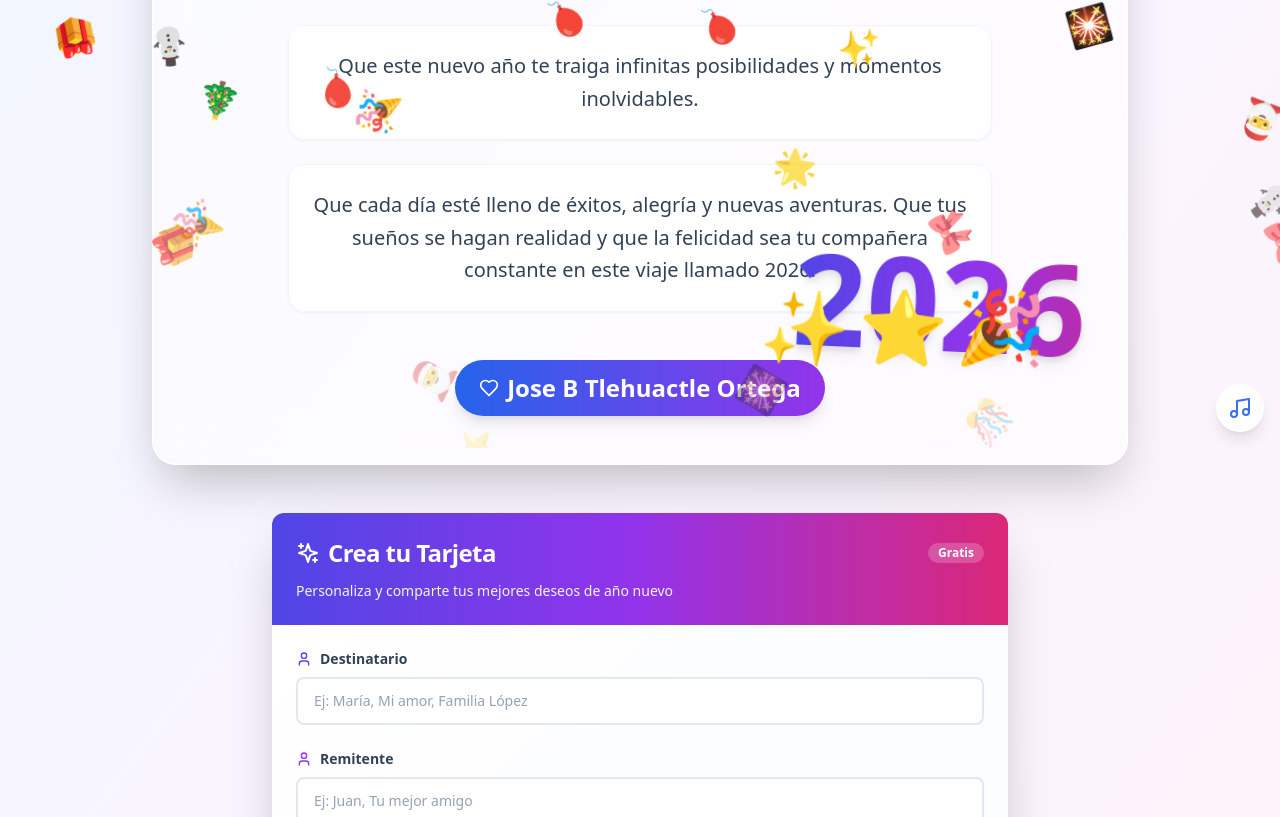
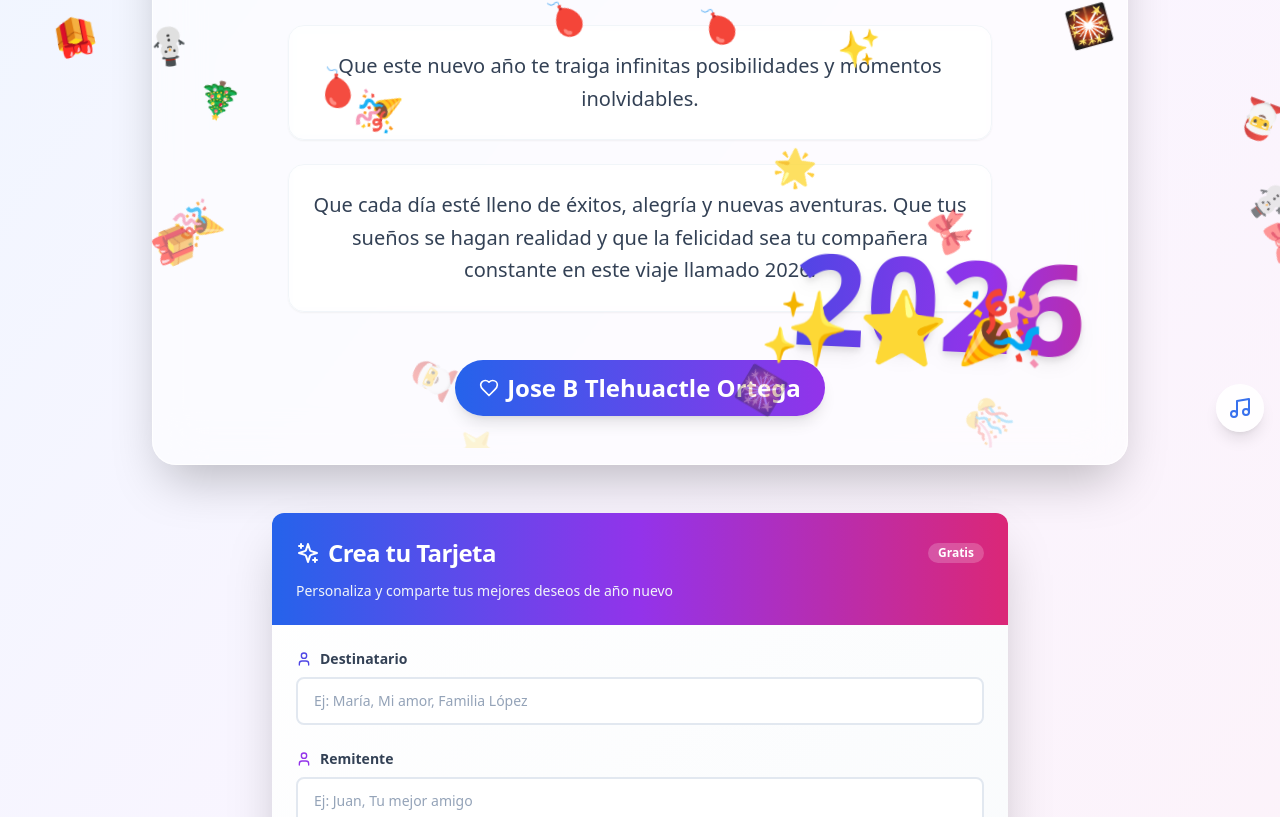
Before and after one commit to joseorteha/saludo-2026, a React (Vite) app: page / in a window 1280 px wide. Shown: the part 352-1169 px from the top of the page. Built offline with nearby package versions, Linux system fonts and the light colour scheme.

Commit message:
style: actualizar colores del formulario a nueva paleta

```diff
--- a/src/components/ShareForm.tsx
+++ b/src/components/ShareForm.tsx
@@ -80,7 +80,7 @@ export const ShareForm: React.FC = () => {
         transition={{ duration: 0.5 }}
       >
         <Card className="border-none shadow-2xl bg-gradient-to-br from-white to-slate-50 backdrop-blur">
-          <CardHeader className="space-y-3 bg-gradient-to-r from-indigo-600 via-purple-600 to-pink-600 text-white rounded-t-xl">
+          <CardHeader className="space-y-3 bg-gradient-to-r from-blue-600 via-purple-600 to-pink-600 text-white rounded-t-xl">
             <div className="flex items-center justify-between">
               <CardTitle className="text-xl md:text-2xl flex items-center gap-2">
                 <Sparkles className="w-6 h-6" />
```
